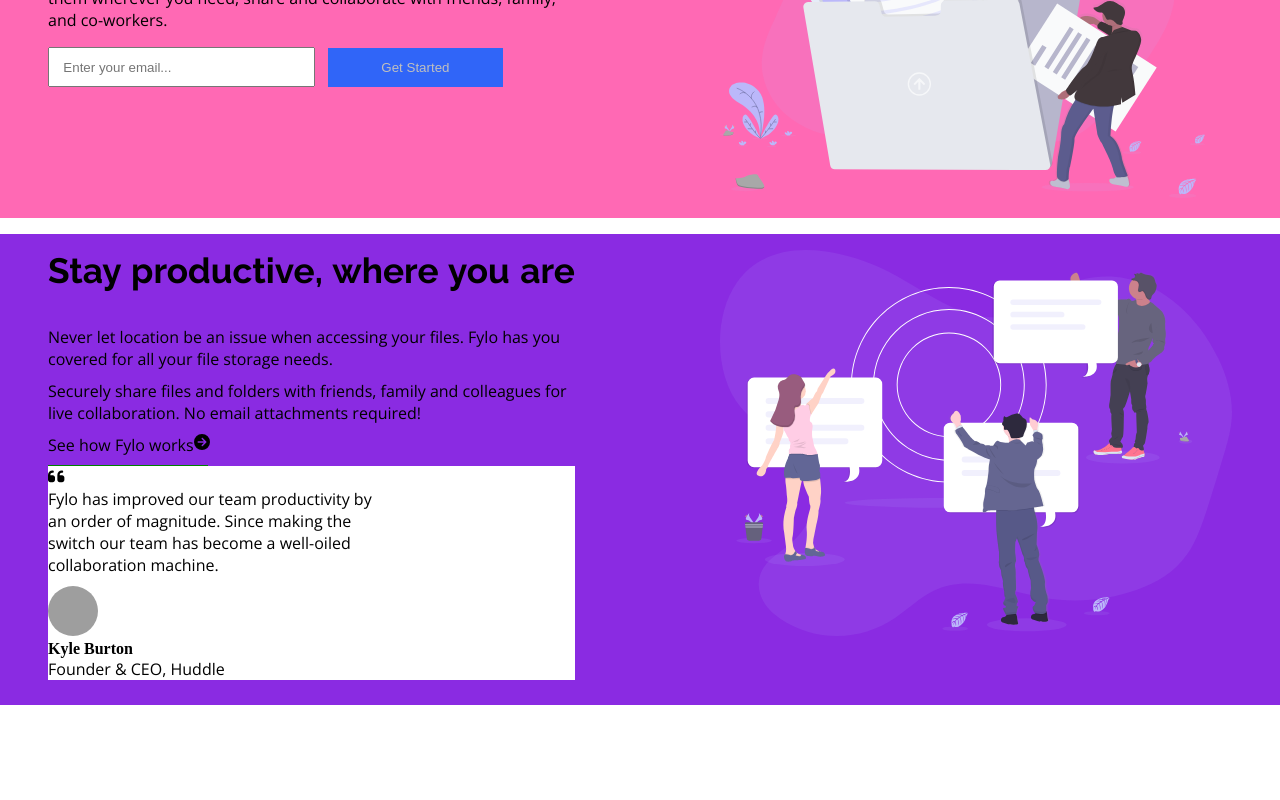
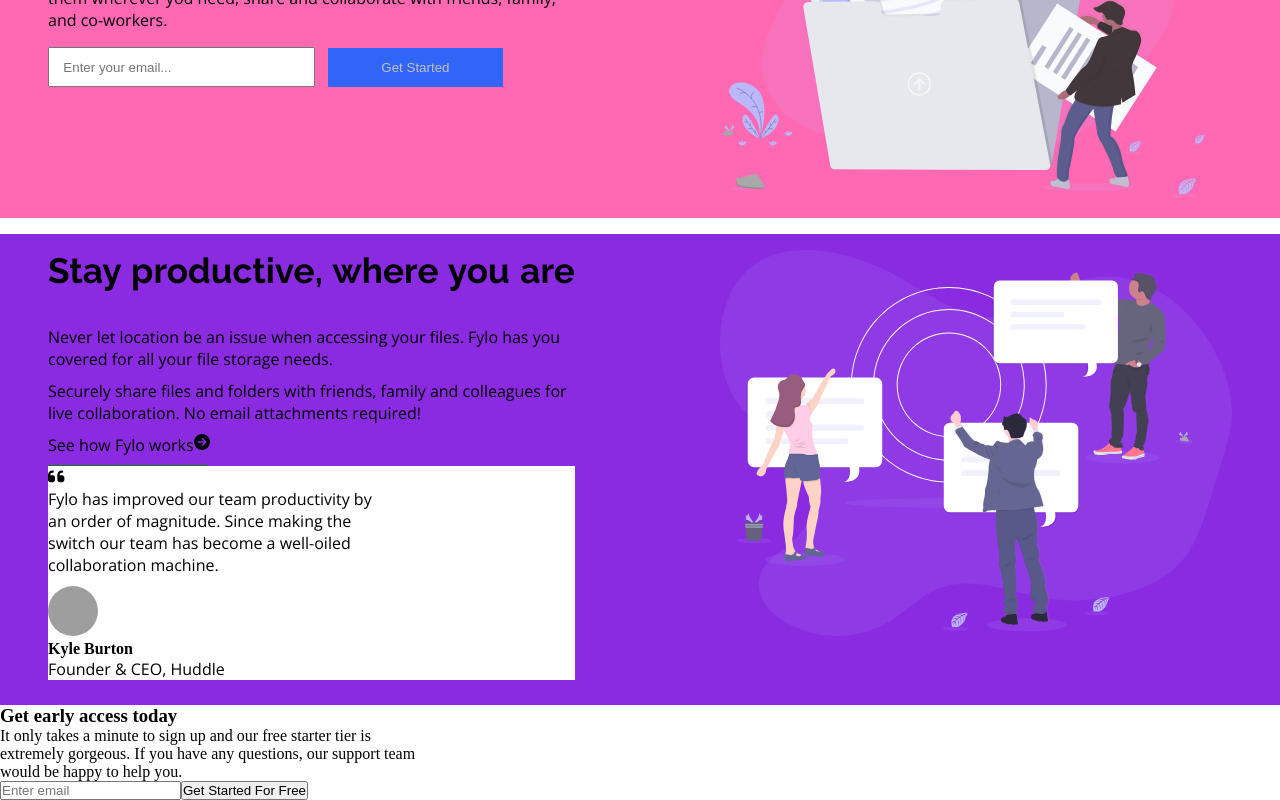
Before and after one commit to Presho99/fylo-landing-page, a React (Create React App) app: page / in a window 1280 px wide. Shown: the part 314-1114 px from the top of the page. Before the commit the page ends 1019 px from the top, so only its background shows below. Built offline with nearby package versions, Linux system fonts and the light colour scheme; grey boxes are pictures that could not be loaded.

Commit message:
creating LandingThree component

```diff
--- a/src/App.js
+++ b/src/App.js
@@ -2,6 +2,7 @@
 import LandingOne from './components/LandingOne';
 
 import LandingTwo from './components/LandingTwo';
+import LandingThree from './components/LandingThree';
 import './App.css';
 
 function App() {
@@ -10,7 +11,7 @@
      <Header/>
      <LandingOne/>
      <LandingTwo/>
-
+    <LandingThree/>
     </div>
   );
 }
--- /dev/null
+++ b/src/components/LandingThree.js
@@ -0,0 +1,22 @@
+import React from 'react'
+
+function LandingThree() {
+  return (
+    <div className='three'>
+        <div className='three-text'>
+            <h3 className='three-title'>Get early access today</h3>
+            <p className='three-p'>
+                It only takes a minute to sign up and our free starter tier is <br/> extremely gorgeous. If you have any questions, our support team <br/> would be happy to help you.
+            </p>
+        </div>
+        <div className='three-form'>
+            <form>
+                <input type="email" placeholder="Enter email"/>
+                <button className='three-btn'>Get Started For Free</button>
+            </form>
+        </div>
+    </div>
+  )
+}
+
+export default LandingThree
```
